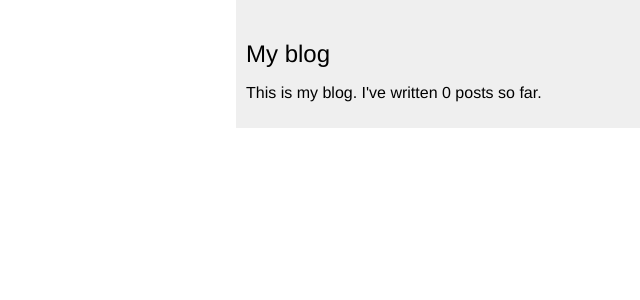
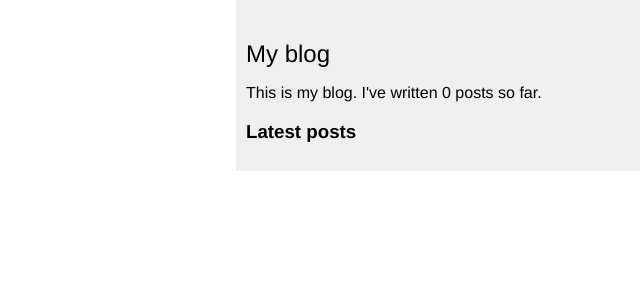
Before and after one commit to Narek12345/mysite, a Django app: template blog/templates/blog/base.html in a window 1280 px wide. Shown: the top 300 px of the page, without its empty margins (640-1280 px from the left). Run offline with Django 4.2, Linux system fonts and the light colour scheme; the template is opened without the code that fills it, so the values that code supplies are empty.

Commit message:
Created a template inclusion tag to display the latest posts.

```diff
--- a/blog/templates/blog/base.html
+++ b/blog/templates/blog/base.html
@@ -19,6 +19,8 @@
 			This is my blog.
 			I've written {% total_posts %} posts so far.
 		</p>
+		<h3>Latest posts</h3>
+		{% show_latest_posts 3 %}
 	</div>
 </body>
 </html>
--- /dev/null
+++ b/blog/templates/blog/post/latest_posts.html
@@ -0,0 +1,7 @@
+<ul>
+	{% for post in latest_posts %}
+		<li>
+			<a href="{{ post.get_absolute_url }}">{{ post.title }}</a>
+		</li>
+	{% endfor %}
+</ul>
--- a/blog/templatetags/blog_tags.py
+++ b/blog/templatetags/blog_tags.py
@@ -7,3 +7,9 @@ register = template.Library()
 @register.simple_tag
 def total_posts():
 	return Post.published.count()
+
+
+@register.inclusion_tag('blog/post/latest_posts.html')
+def show_latest_posts(count=5):
+	latest_posts = Post.published.order_by('-publish')[:count]
+	return {'latest_posts': latest_posts}
```
